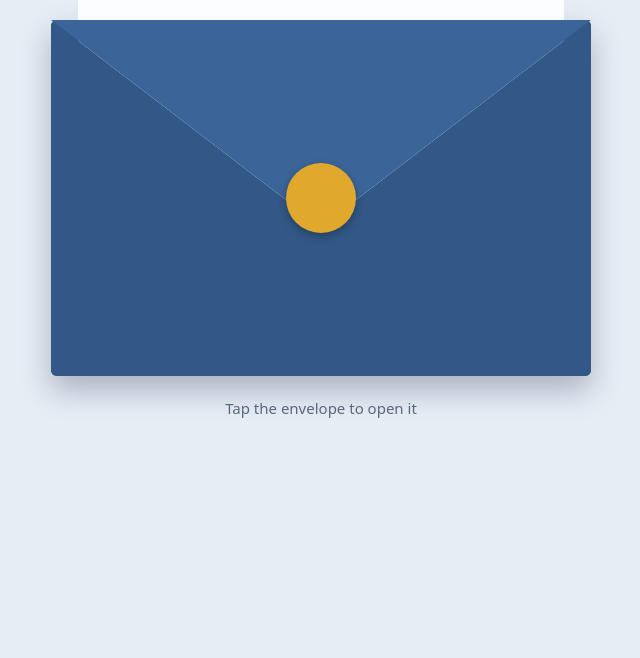
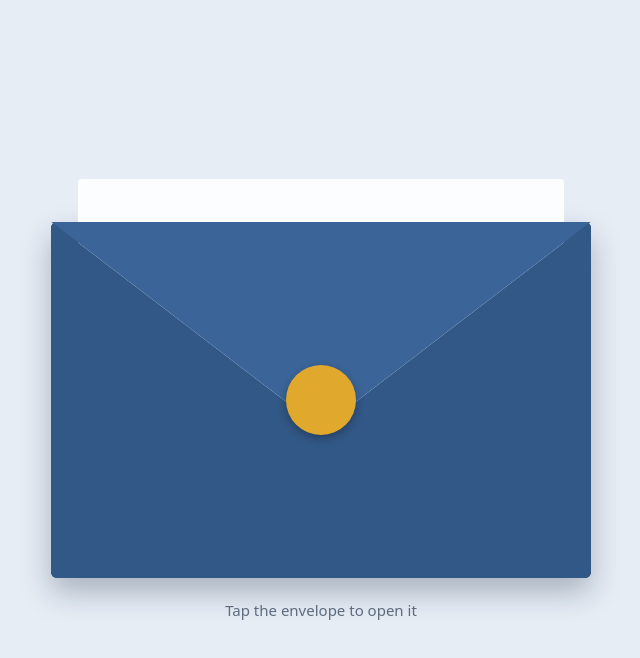
Before and after one commit to Vincensiuscaku/conference-letter, a plain HTML site: page index.html in a window 1280 px wide. Shown: the whole page, without its empty margins (319-959 px from the left). Drawn offline with Linux system fonts and the light colour scheme.

Commit message:
Refactor body and hint styles for better layout

```diff
--- a/index.html
+++ b/index.html
@@ -10,8 +10,8 @@
 :root[data-theme="dark"]{--bg:#0e1621;--body:#1d3558;--pocket:#274470;--flap:#2f5388;--flapIn:#142640;--paper:#eef3f9;--ink:#16202c;--muted:#566578;--rule:#cdd6e2;color-scheme:dark}
 *{box-sizing:border-box}
 html,body{margin:0;min-height:100%}
-body{background:var(--bg);font-family:"Source Serif 4",Georgia,"Times New Roman",serif;color:var(--ink);display:flex;justify-content:center;padding:20px 12px 40px}
-.wrap{width:min(94vw,540px);container-type:inline-size}
+body{background:var(--bg);font-family:"Source Serif 4",Georgia,"Times New Roman",serif;color:var(--ink);display:flex;min-height:100vh;min-height:100dvh;padding:20px 12px}
+.wrap{width:min(94vw,540px);margin:auto;container-type:inline-size}
 .stage{isolation:isolate;padding-top:0;transition:padding-top .9s cubic-bezier(.2,.8,.2,1)}
 .env{position:relative;height:66cqw;perspective:1200px;cursor:pointer;outline:none}
 .env:focus-visible{outline:3px solid var(--seal);outline-offset:8px;border-radius:6px}
@@ -32,7 +32,7 @@ body{background:var(--bg);font-family:"Source Serif 4",Georgia,"Times New Roman"
 .env.open .flap{transform:rotateX(180deg);z-index:1;background:var(--flapIn)}
 .seal{position:absolute;left:50%;top:50%;width:13cqw;height:13cqw;margin:-6.5cqw 0 0 -6.5cqw;border-radius:50%;background:var(--seal);color:var(--sealInk);display:grid;place-items:center;font:700 4.4cqw/1 Georgia,serif;z-index:5;box-shadow:0 3px 8px rgba(0,0,0,.3);transition:opacity .3s,transform .4s;pointer-events:none}
 .env.open .seal{opacity:0;transform:scale(.4)}
-.hint{margin:22px 0 0;text-align:center;color:var(--muted);font:500 15px/1.4 system-ui,-apple-system,"Segoe UI",sans-serif}
+.hint{position:relative;top:22px;height:0;margin:0;text-align:center;color:var(--muted);font:500 15px/1.4 system-ui,-apple-system,"Segoe UI",sans-serif}
 @media (prefers-reduced-motion:reduce){*{transition-duration:.01s!important;transition-delay:0s!important}}
 </style>
 </head>
```
